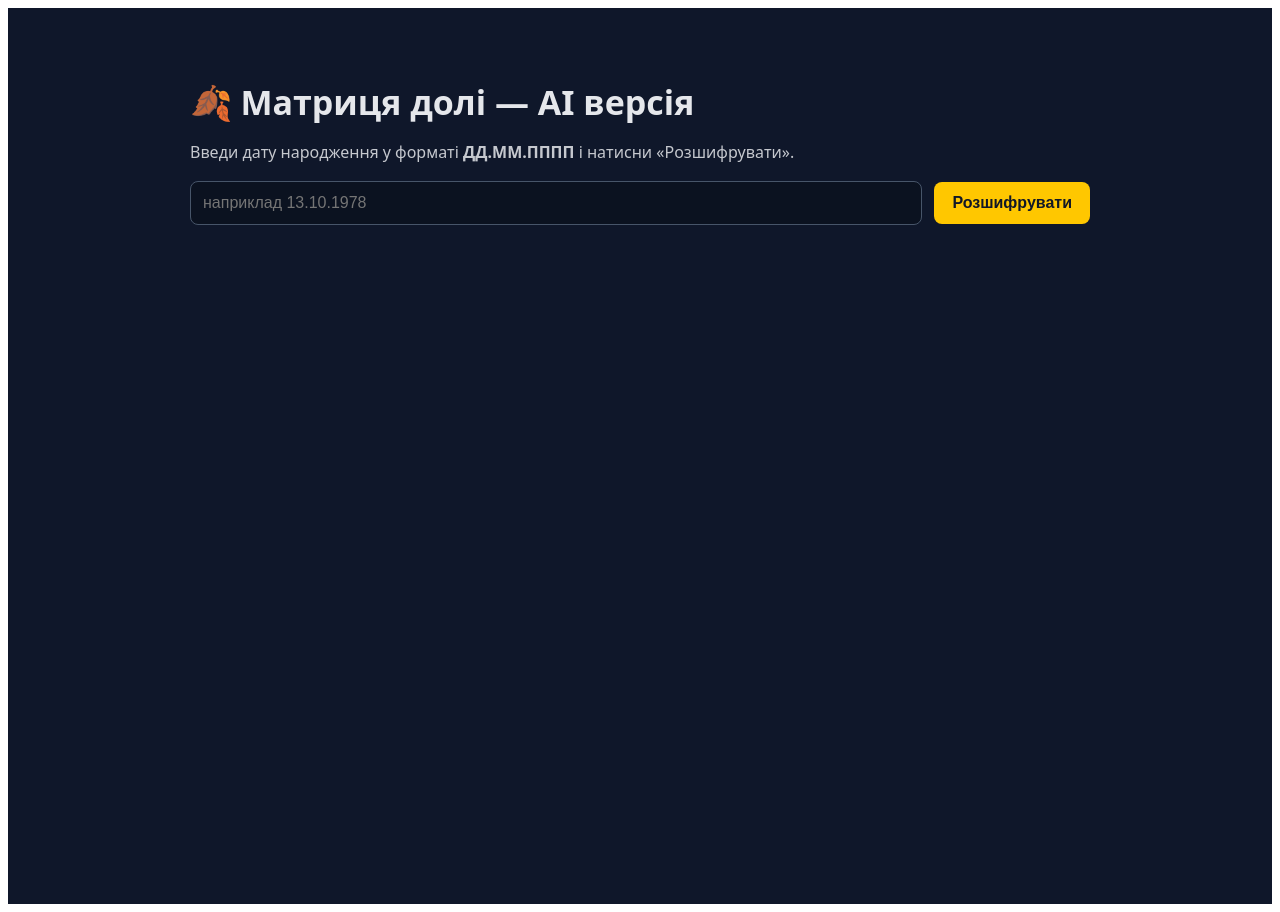
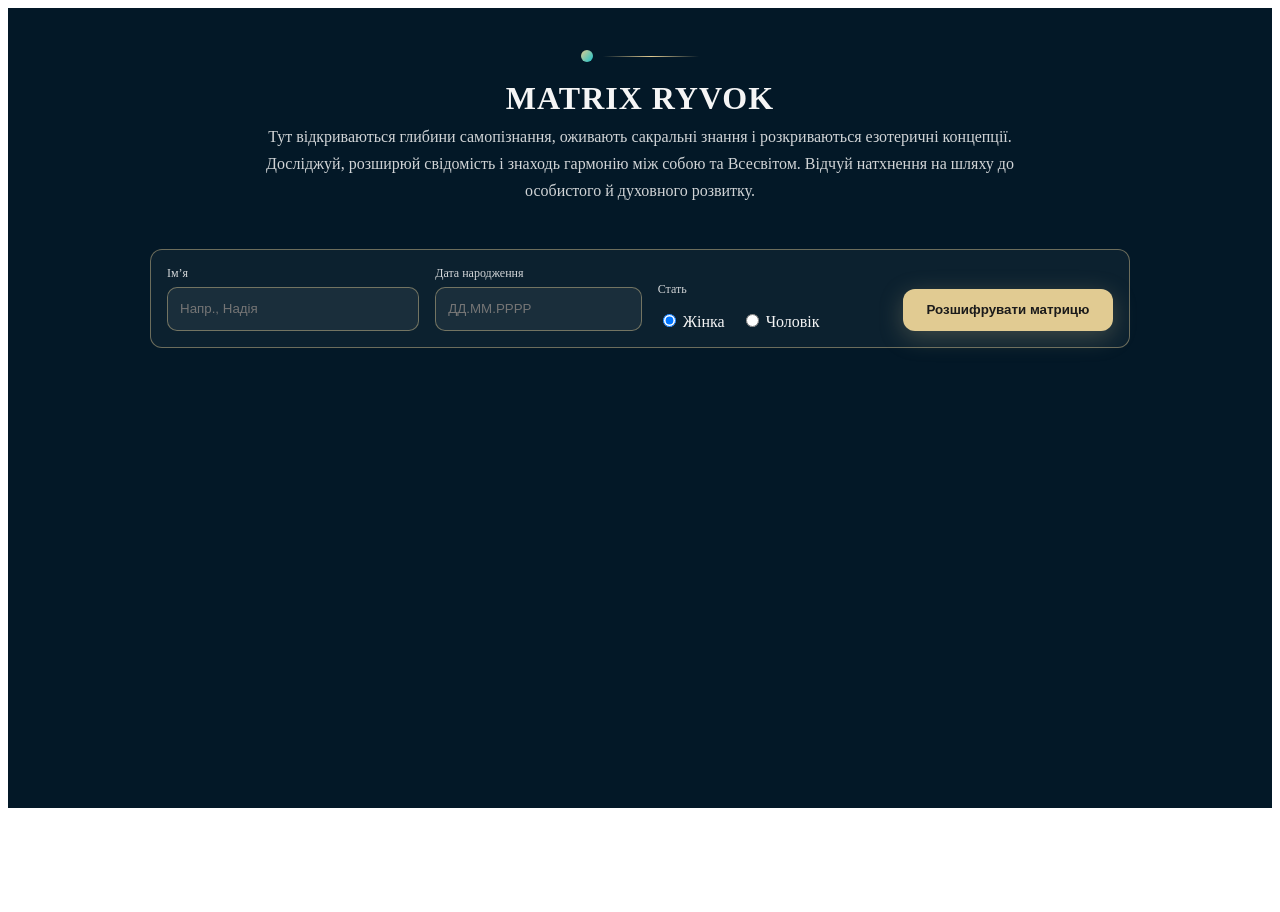
Before and after one commit to NadinMatrix/matrix-ryvok, a Next.js app: page / in a window 1280 px wide. After the commit the page ends 816 px from the top, so only its background shows below. Built offline with nearby package versions, Linux system fonts and the light colour scheme.

Commit message:
Update index.js

```diff
--- a/pages/index.js
+++ b/pages/index.js
@@ -1,99 +1,270 @@
 // pages/index.js
-import { useState } from "react";
+import { useEffect, useMemo, useState } from 'react';
+
+const COLORS = {
+  bg: '#031827',         // темний індіго
+  gold: '#E1CB92',       // світло-золотий
+  text: '#F5F5F5',
+  accent: '#18C3CB',
+  error: '#b00020',
+  panel: 'rgba(255,255,255,0.04)',
+  line: 'rgba(225,203,146,0.45)',
+};
 
 export default function Home() {
-  const [dob, setDob] = useState("");
-  const [out, setOut] = useState("");
-  const [err, setErr] = useState("");
+  const [name, setName] = useState('');
+  const [dob, setDob] = useState('');
+  const [gender, setGender] = useState('female');
   const [loading, setLoading] = useState(false);
+  const [err, setErr] = useState('');
+  const [out, setOut] = useState(null);
 
-  async function handleAnalyze(e) {
-    e.preventDefault();
-    setErr("");
-    setOut("");
-
-    const v = dob?.trim();
-    // валідація ДД.ММ.ПППП
-    if (!/^\d{2}\.\d{2}\.\d{4}$/.test(v)) {
-      setErr("Введи дату у форматі ДД.ММ.ПППП");
-      return;
+  function onDob(e){
+    // авто-крапки: ДД.ММ.РРРР
+    let v = e.target.value.replace(/[^\d]/g,'').slice(0,8);
+    if (v.length > 4) v = v.replace(/^(\d{2})(\d{2})(\d{0,4})$/, (_,a,b,c)=> c? `${a}.${b}.${c}`:`${a}.${b}`);
+    else if (v.length > 2) v = v.replace(/^(\d{2})(\d{0,2})$/, (_,a,b)=> b? `${a}.${b}`:`${a}.`);
+    setDob(v);
   }
 
+  async function handleAnalyze(e){
+    e.preventDefault();
+    setErr(''); setOut(null);
+    if (!name.trim()) { setErr('Введи ім’я.'); return; }
+    if (!/^\d{2}\.\d{2}\.\d{4}$/.test(dob)) { setErr('Формат дати: ДД.ММ.РРРР'); return; }
     setLoading(true);
-    try {
-      const res = await fetch("/api/analyze", {
-        method: "POST",
-        headers: { "Content-Type": "application/json" },
-        body: JSON.stringify({ dob: v })
+    try{
+      const res = await fetch('/api/analyze', {
+        method: 'POST',
+        headers: {'Content-Type':'application/json'},
+        body: JSON.stringify({ name: name.trim(), dob, gender })
       });
-
       const data = await res.json();
-      if (!res.ok || !data?.text) {
-        throw new Error(data?.error || "Помилка запиту");
-      }
-      setOut(data.text);
-    } catch (e) {
-      setErr(e.message || "Невідома помилка");
-    } finally {
-      setLoading(false);
-    }
+      if (!res.ok) throw new Error(data.error || 'Помилка запиту');
+      setOut(data);
+    }catch(e){ setErr(e.message || 'Серверна помилка'); }
+    finally{ setLoading(false); }
   }
 
   return (
-    <main style={{
-      minHeight: "100vh",
-      background: "#0f172a",
-      color: "#e5e7eb",
-      padding: "48px 16px",
-      fontFamily: "system-ui, -apple-system, Segoe UI, Roboto, Ubuntu"
-    }}>
-      <div style={{ maxWidth: 900, margin: "0 auto" }}>
-        <h1 style={{ display: "flex", alignItems: "center", gap: 8, fontSize: 34, marginBottom: 8 }}>
-          <span>🍂</span> Матриця долі — AI версія
-        </h1>
-        <p style={{ opacity: .85, marginBottom: 18 }}>
-          Введи дату народження у форматі <b>ДД.ММ.ПППП</b> і натисни «Розшифрувати».
+    <div style={{minHeight:'100vh', background: COLORS.bg, color: COLORS.text}}>
+      <header style={{padding:'40px 16px 16px', textAlign:'center'}}>
+        <LogoMark/>
+        <h1 style={{margin:'14px 0 6px', fontWeight:600, letterSpacing:1}}>MATRIX RYVOK</h1>
+        <p style={{opacity:0.85, maxWidth:820, margin:'0 auto', lineHeight:1.7}}>
+          Тут відкриваються глибини самопізнання, оживають сакральні знання і розкриваються езотеричні концепції.
+          Досліджуй, розширюй свідомість і знаходь гармонію між собою та Всесвітом. Відчуй натхнення на шляху до особистого й духовного розвитку.
         </p>
+      </header>
 
-        <form onSubmit={handleAnalyze} style={{ display: "flex", gap: 12, alignItems: "center" }}>
+      <main style={{maxWidth:980, margin:'28px auto 80px', padding:'0 16px'}}>
+        {/* Форма */}
+        <form onSubmit={handleAnalyze} style={styles.form}>
+          <div style={styles.field}>
+            <label style={styles.label}>Ім’я</label>
             <input
-            id="dob" name="dob" value={dob}
-            onChange={e => setDob(e.target.value)}
-            placeholder="наприклад 13.10.1978"
+              placeholder="Напр., Надія"
+              value={name}
+              onChange={e=>setName(e.target.value)}
+              style={styles.input}
+            />
+          </div>
+          <div style={styles.field}>
+            <label style={styles.label}>Дата народження</label>
+            <input
+              placeholder="ДД.ММ.РРРР"
               inputMode="numeric"
-            style={{
-              flex: 1, minWidth: 260, padding: 12, fontSize: 16,
-              border: "1px solid #475569", borderRadius: 8, background: "#0b1220", color: "#e5e7eb"
-            }}
+              value={dob}
+              onChange={onDob}
+              style={styles.input}
             />
-          <button type="submit" disabled={loading}
-            style={{
-              padding: "12px 18px", fontSize: 16, border: "none", borderRadius: 8,
-              background: loading ? "#a3a3a3" : "#FFC700", color: "#111827", fontWeight: 700, cursor: "pointer"
-            }}>
-            {loading ? "Обробка…" : "Розшифрувати"}
+          </div>
+          <div style={styles.field}>
+            <label style={styles.label}>Стать</label>
+            <div style={{display:'flex', gap:16, paddingTop:8}}>
+              <label><input type="radio" name="g" checked={gender==='female'} onChange={()=>setGender('female')}/> Жінка</label>
+              <label><input type="radio" name="g" checked={gender==='male'} onChange={()=>setGender('male')}/> Чоловік</label>
+            </div>
+          </div>
+          <button type="submit" disabled={loading} style={styles.btn}>
+            {loading ? 'Обробка…' : 'Розшифрувати матрицю'}
           </button>
         </form>
 
-        {err && (
-          <div style={{
-            marginTop: 16, padding: 12, border: "1px solid #ef4444",
-            background: "#7f1d1d", color: "#fff", borderRadius: 8
-          }}>
-            Помилка: {err}
+        {err && <div style={{color:COLORS.error, margin:'10px 4px 0'}}>{err}</div>}
+
+        {/* Результат */}
+        {out && (
+          <section style={styles.panel}>
+            <h2 style={{marginTop:0}}>Твоя Матриця</h2>
+
+            <div style={styles.gridWrap}>
+              <ChakraWeb svgSize={520} data={out.chakras}/>
+              <div style={{minWidth:280}}>
+                <div style={styles.card}>
+                  <div style={styles.kv}>
+                    <span style={{opacity:0.8}}>Головна енергія</span>
+                    <b style={styles.big}>{out.summary.coreEnergy}</b>
                   </div>
+                  <div style={styles.kv}>
+                    <span style={{opacity:0.8}}>Число імені</span>
+                    <b style={styles.big}>{out.summary.nameNumber}</b>
+                  </div>
+                  <p style={{marginTop:8, lineHeight:1.6}}>{out.summary.text}</p>
+                </div>
+
+                <table style={styles.table}>
+                  <thead>
+                    <tr>
+                      <th style={{textAlign:'left'}}>Чакра</th>
+                      <th>Фізика</th><th>Енергія</th><th>Емоції</th>
+                    </tr>
+                  </thead>
+                  <tbody>
+                    {out.chakras.map((c,i)=>(
+                      <tr key={i}>
+                        <td>{c.name}</td>
+                        <td>{c.physical}</td>
+                        <td>{c.energy}</td>
+                        <td>{c.emotion}</td>
+                      </tr>
+                    ))}
+                  </tbody>
+                </table>
+              </div>
+            </div>
+
+            {/* CTA на повну PDF */}
+            <div style={{marginTop:24, textAlign:'center'}}>
+              <a href="#buy" style={styles.cta}>Отримати повну PDF-розшифровку</a>
+            </div>
+          </section>
         )}
-
-        {out && (
-          <div style={{
-            marginTop: 24, padding: 16, border: "1px solid #374151",
-            background: "#111827", borderRadius: 12
-          }}>
-            <h3 style={{ margin: "0 0 8px 0" }}>Результат</h3>
-            <div style={{ whiteSpace: "pre-wrap", lineHeight: 1.6 }}>{out}</div>
+      </main>
     </div>
-        )}
-      </div>
-    </main>
   );
 }
+
+/** Лого-розділювач */
+function LogoMark(){
+  return (
+    <div style={{display:'inline-flex', alignItems:'center', gap:10}}>
+      <span style={{
+        width:12, height:12, borderRadius:12,
+        background: 'linear-gradient(130deg,#E1CB92,#18C3CB)'
+      }}/>
+      <div style={{height:1, width:96, background:'linear-gradient(90deg, transparent, #E1CB92, transparent)'}}/>
+    </div>
+  );
+}
+
+/** SVG-схема “сітка чакр” (радіальна, 7 точок по колу) */
+function ChakraWeb({ svgSize=520, data=[] }){
+  const size = svgSize;
+  const rOuter = size*0.40;
+  const cx = size/2, cy = size/2;
+
+  // 7 точок рівномірно по колу (початок зверху)
+  const points = useMemo(()=>{
+    const arr=[];
+    for(let i=0;i<7;i++){
+      const a = -Math.PI/2 + i*(2*Math.PI/7);
+      arr.push({
+        x: cx + rOuter*Math.cos(a),
+        y: cy + rOuter*Math.sin(a)
+      });
+    }
+    return arr;
+  },[size]);
+
+  return (
+    <svg width={size} height={size} viewBox={`0 0 ${size} ${size}`}
+         style={{background: 'radial-gradient( circle at 50% 45%, rgba(255,255,255,0.04), transparent 65%)',
+                  borderRadius: 16, border: `1px solid ${COLORS.line}`}}>
+      {/* кола-орбіти */}
+      {[0.18,0.30,0.42].map((k,i)=>(
+        <circle key={i} cx={cx} cy={cy} r={size*k/2}
+                fill="none" stroke={COLORS.line} strokeDasharray="4 6"/>
+      ))}
+
+      {/* лінії між сусідніми чакрами */}
+      {points.map((p,i)=>(
+        <line key={i}
+          x1={p.x} y1={p.y}
+          x2={points[(i+1)%points.length].x}
+          y2={points[(i+1)%points.length].y}
+          stroke={COLORS.line} strokeWidth="1"/>
+      ))}
+
+      {/* центр */}
+      <circle cx={cx} cy={cy} r={8} fill={COLORS.gold}/>
+      <text x={cx} y={cy-16} textAnchor="middle" fill={COLORS.gold} fontSize="12" style={{opacity:0.85}}>
+        Енергія ядра
+      </text>
+
+      {/* вузли чакр */}
+      {points.map((p,i)=>(
+        <g key={i}>
+          <circle cx={p.x} cy={p.y} r={10} fill={COLORS.gold} />
+          <circle cx={p.x} cy={p.y} r={16} fill="none" stroke={COLORS.line}/>
+          <text x={p.x} y={p.y+4} textAnchor="middle" fill={COLORS.bg} fontWeight={700} fontSize="12">
+            {(data[i]?.energy ?? i+1)}
+          </text>
+          <text x={p.x} y={p.y-22} textAnchor="middle" fill={COLORS.gold} fontSize="11" style={{opacity:0.85}}>
+            {data[i]?.name || ''}
+          </text>
+        </g>
+      ))}
+    </svg>
+  );
+}
+
+const styles = {
+  form: {
+    display:'grid',
+    gap:16,
+    gridTemplateColumns:'1.1fr 0.9fr 1fr auto',
+    alignItems:'end',
+    background: COLORS.panel,
+    padding:'16px',
+    borderRadius:12,
+    border:`1px solid ${COLORS.line}`
+  },
+  field:{ display:'flex', flexDirection:'column' },
+  label:{ fontSize:12, opacity:0.85, marginBottom:6 },
+  input:{
+    height:42, borderRadius:10, border:`1px solid ${COLORS.line}`,
+    background:'rgba(255,255,255,0.06)', color: COLORS.text, padding:'0 12px', outline:'none'
+  },
+  btn:{
+    height:42, minWidth:210, borderRadius:12, border:'none',
+    background: COLORS.gold, color:'#1B1B1B', fontWeight:700, cursor:'pointer',
+    boxShadow:'0 6px 24px rgba(225,203,146,0.25)'
+  },
+  panel:{
+    marginTop:24, padding:20, borderRadius:14, background: COLORS.panel,
+    border:`1px solid ${COLORS.line}`
+  },
+  gridWrap:{
+    display:'grid', gridTemplateColumns:'minmax(280px, 1fr) 1fr', gap:20, alignItems:'start'
+  },
+  card:{
+    border:`1px solid ${COLORS.line}`, borderRadius:12, padding:14, marginBottom:14,
+    background:'rgba(255,255,255,0.03)'
+  },
+  kv:{ display:'flex', alignItems:'baseline', justifyContent:'space-between' },
+  big:{ fontSize:24, color: COLORS.gold },
+  table:{
+    width:'100%', borderCollapse:'collapse', marginTop:6,
+    border:`1px solid ${COLORS.line}`
+  }
+};
+
+// Адаптив
+styles['@media'] = `
+  @media (max-width: 860px){
+    .gridWrap { grid-template-columns: 1fr !important; }
+    .form { grid-template-columns: 1fr; }
+    .btn { width:100%; }
+  }
+`;
```
Lines whose indentation alone changed are shown as unchanged.
